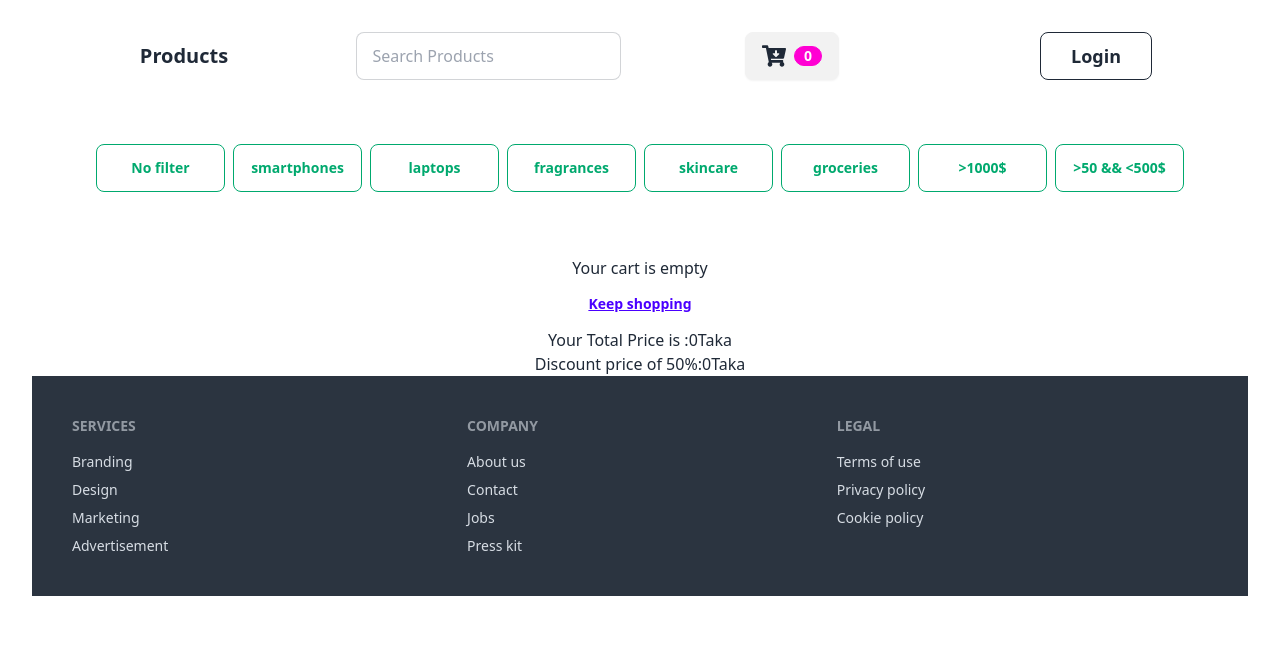
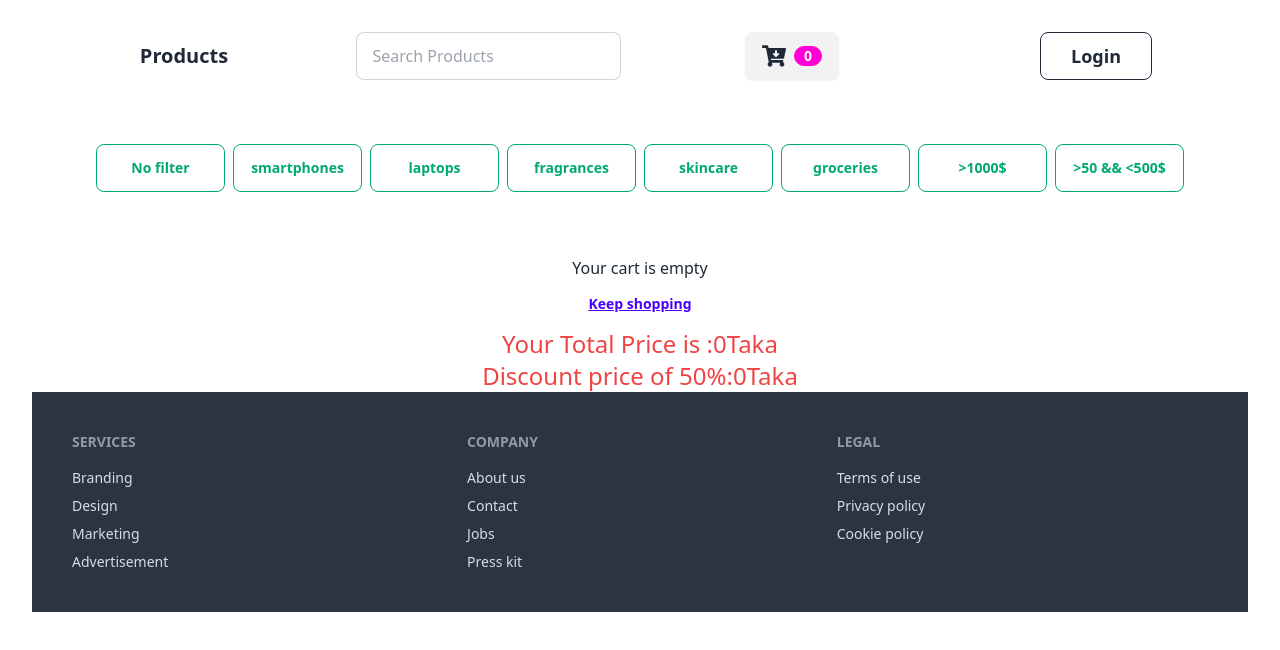
Before and after one commit to dmamun/E-cart, a React (Vite) app: page /cart in a window 1280 px wide. Shown: the top 650 px of the page. Built offline with nearby package versions, Linux system fonts and the light colour scheme.

Commit message:
last commit

```diff
--- a/src/components/Cart.jsx
+++ b/src/components/Cart.jsx
@@ -25,7 +25,7 @@ const Cart = ({ cart, setCart }) => {
         <div className="grid grid-cols-3 gap-3">
           {cart.map((item) => (
             <div key={item.id}>
-              <div className="card w-auto h-auto bg-base-100 shadow-xl">
+              <div className="card w-auto h-4/5 bg-base-100 shadow-xl">
                 <figure>
                   <img src={item.chobi} alt="Shoes" />
                 </figure>
@@ -44,8 +44,8 @@ const Cart = ({ cart, setCart }) => {
         </div>
       )}
       <div>
-        <p>Your Total Price is :{totalPrice}Taka</p>
-        <p>Discount price of 50%:{totalDiscountPrice}Taka</p>
+        <p className="text-2xl text-red-500">Your Total Price is :{totalPrice}Taka</p>
+        <p className="text-2xl text-red-500">Discount price of 50%:{totalDiscountPrice}Taka</p>
         {cart.length !== 0 && (
           <div className="flex justify-center gap-3 mt-4 mb-4">
             <p className="btn btn-md">checkOut</p>
--- a/src/components/Products.jsx
+++ b/src/components/Products.jsx
@@ -22,7 +22,7 @@ const Products = ({data,cart,setCart}) => {
             </figure>
             <div className="card-body">
               <h2 className="card-title">{item.title}</h2>
-              <p>{item.description}</p>
+              <p className=" text-sm font-semibold text-pretty text-slate-700">{item.description}</p>
               <div className="card-actions grid grid-cols-2">
                 <Link to={`/products/${item.id}`}>
                   <button className="btn btn-outline btn-info">
```
